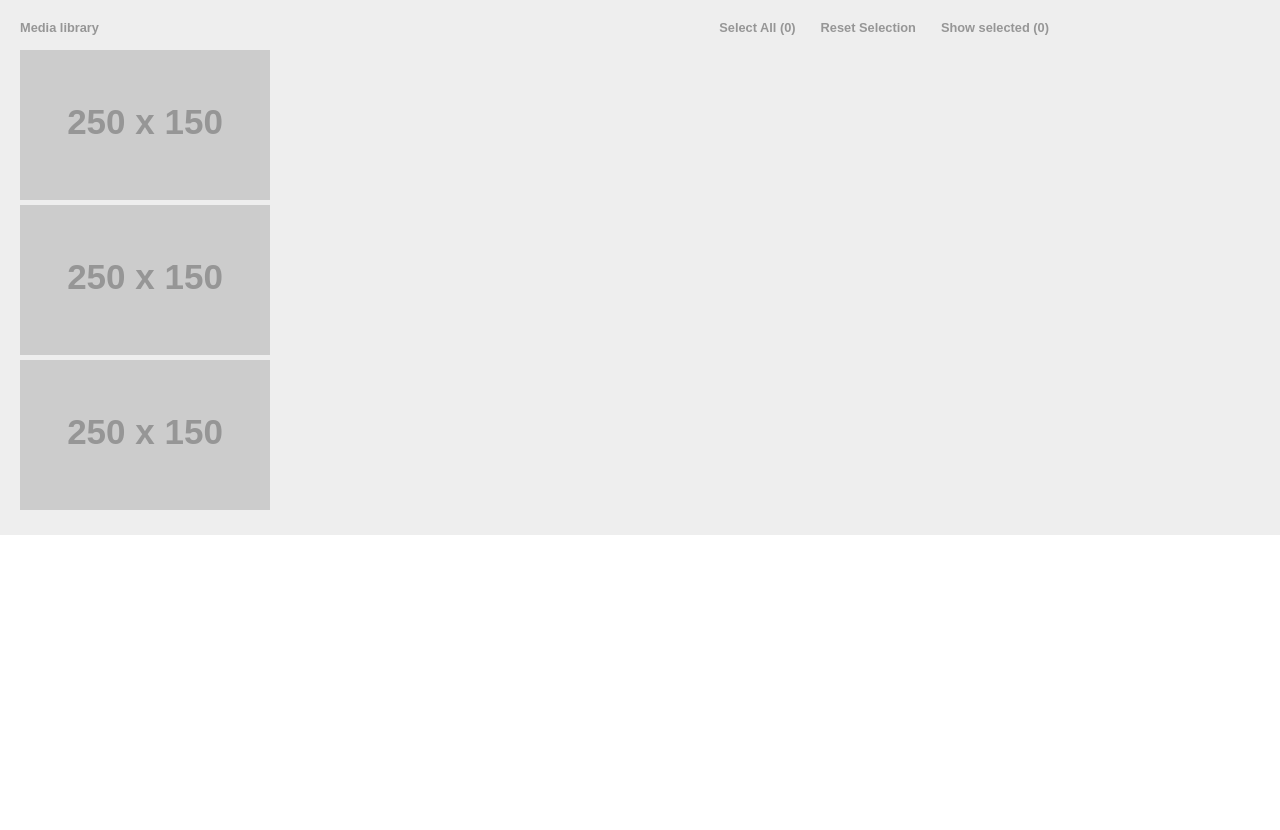
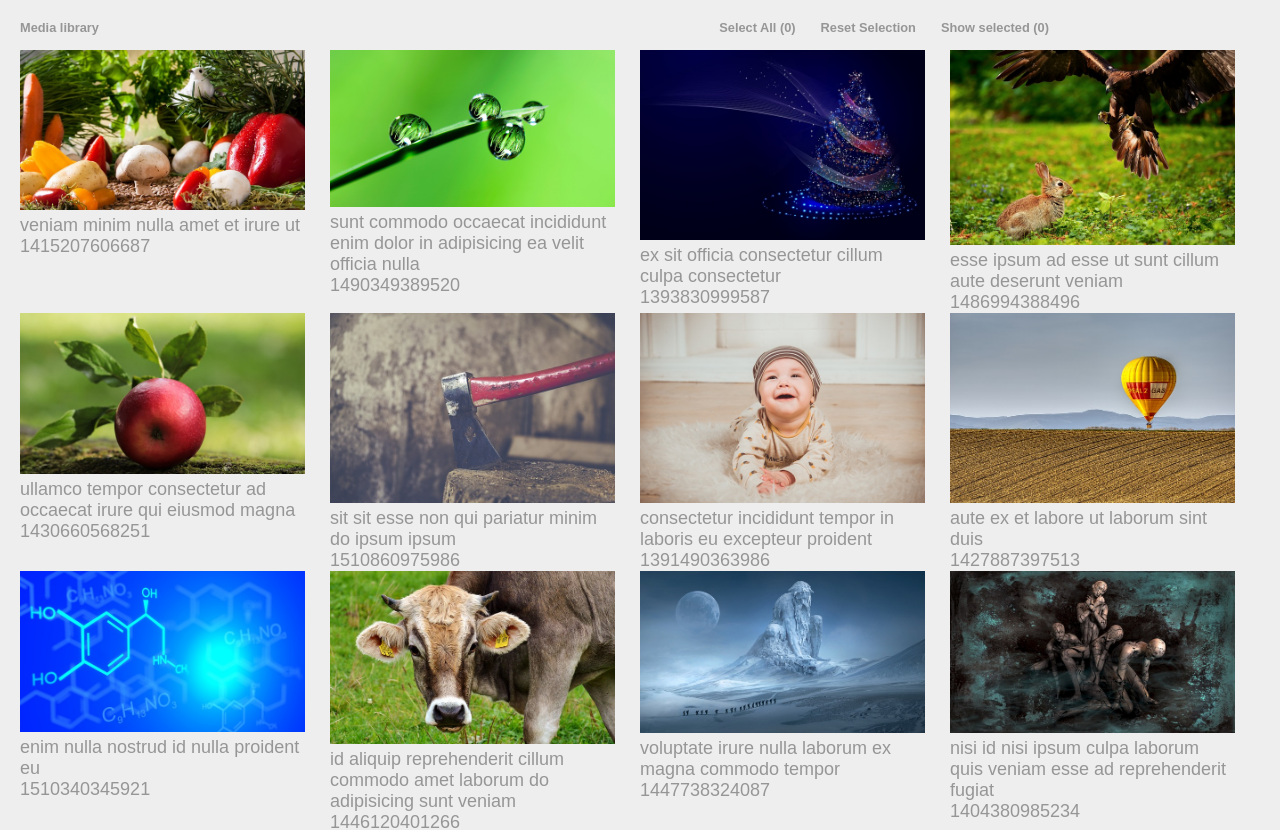
Before and after one commit to fryderykg/gallery-exercise-react, a React (Create React App) app: page / in a window 1280 px wide. Shown: the top 830 px of the page. Before the commit the page ends 800 px from the top, so only its background shows below. Built offline with nearby package versions, Linux system fonts and the light colour scheme.

Commit message:
build images from image data from Gallery component

```diff
--- a/src/components/Images/Image/Image.js
+++ b/src/components/Images/Image/Image.js
@@ -1,15 +1,26 @@
 import React from 'react';
 import PropTypes from 'prop-types';
+import './image.css';
 
 const Image = props => {
   return (
-    <div>
-      <img src='https://placehold.it/250x150'/>
+    <div className='Image'>
+      <img src={props.imgSrc}
+           alt={props.imgAlt}/>
+      <div className="Image__description">
+        <div>{props.title}</div>
+        <div>{props.date}</div>
+      </div>
     </div>
   );
 };
 
 Image.propTypes = {
+  key: PropTypes.string,
+  imgSrc: PropTypes.string,
+  imgAlt: PropTypes.string,
+  title: PropTypes.string,
+  date: PropTypes.string
 
 };
 
--- /dev/null
+++ b/src/components/Images/Image/image.css
@@ -0,0 +1,13 @@
+.Image {
+  width: 23%;
+  margin-right: 2%;
+}
+
+.Image img {
+  width: 100%;
+  object-fit: cover;
+}
+
+.Image__description {
+
+}
--- a/src/components/Images/Images.js
+++ b/src/components/Images/Images.js
@@ -1,20 +1,33 @@
 import React from 'react';
 import PropTypes from 'prop-types';
+import './images.css';
 
 import Image from './Image/Image';
 
 const Images = props => {
+  let images = [];
+
+  for (let i = 0; i < props.images.length; i++) {
+    images.push(
+      <Image key={props.images[i].id}
+             imgSrc={props.images[i].imageRelativePath}
+             imgAlt={props.images[i].name}
+             title={props.images[i].name}
+             date={props.images[i].timestamp}
+      />
+    )
+  }
+
+
   return (
-    <div>
-      <Image/>
-      <Image/>
-      <Image/>
+    <div className='Images'>
+      {images}
     </div>
   );
 };
 
 Images.propTypes = {
-
+  images: PropTypes.array
 };
 
 export default Images;
--- /dev/null
+++ b/src/components/Images/images.css
@@ -0,0 +1,4 @@
+.Images {
+  display: flex;
+  flex-wrap: wrap;
+}
```
